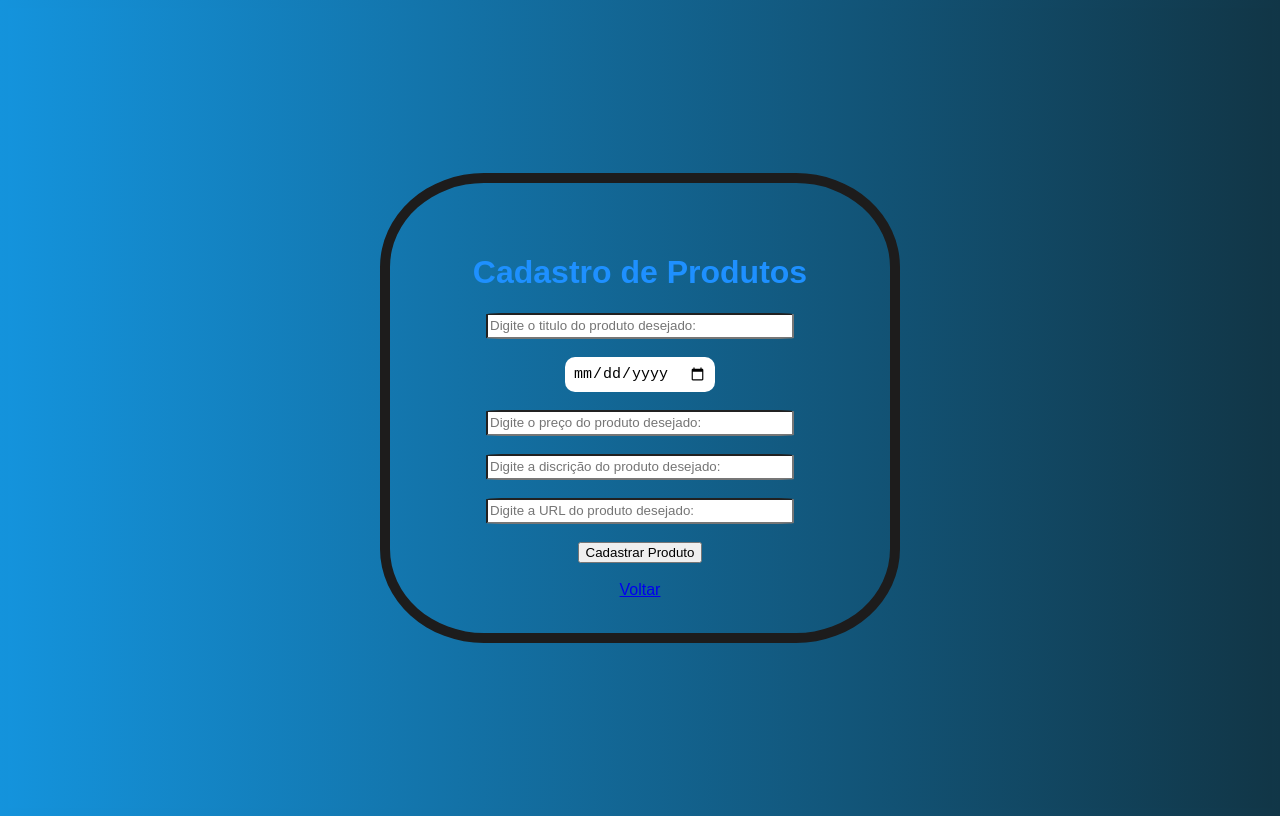
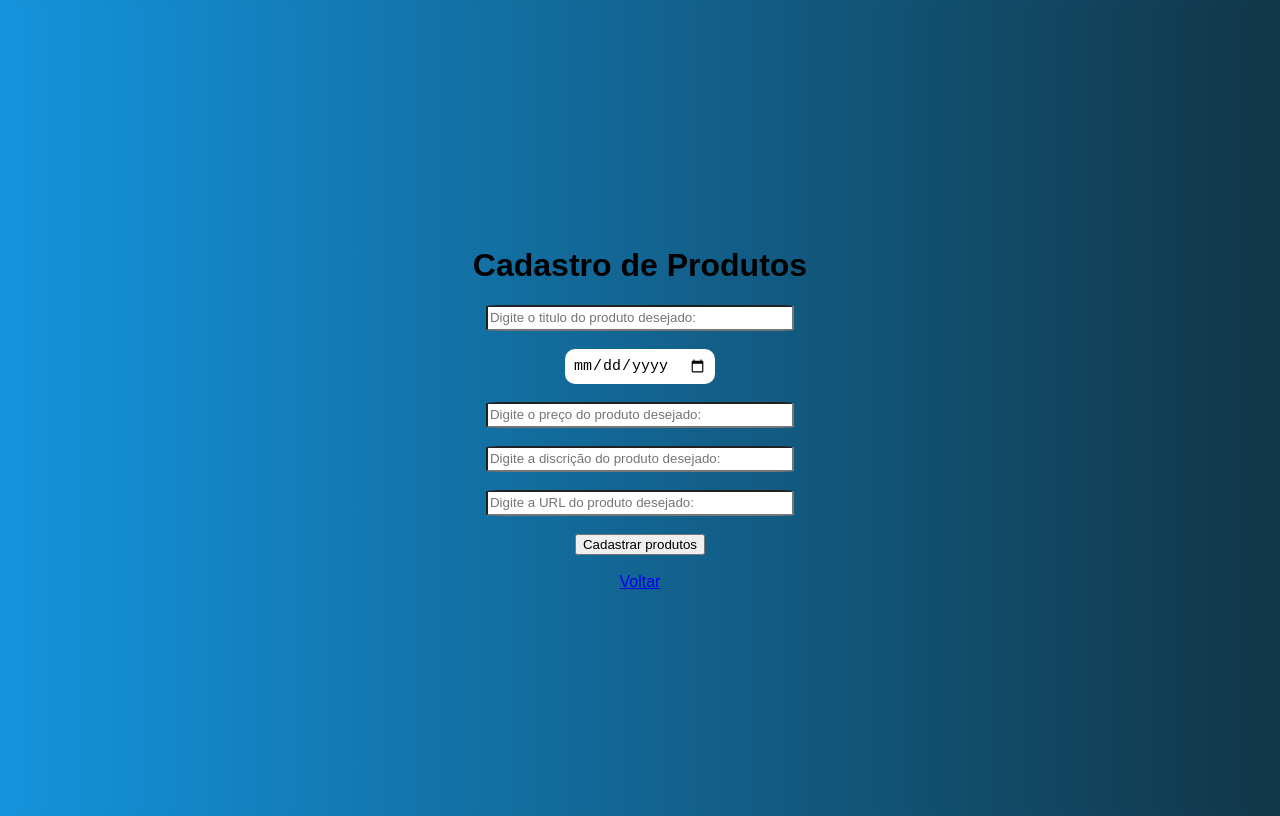
Before and after one commit to viniciussolique39/PTAC03FRONTEND, a Next.js app: page /cadastro in a window 1280 px wide. Built offline with nearby package versions, Linux system fonts and the light colour scheme.

Commit message:
Alteração de Produto para Produtos

```diff
--- a/src/app/cadastro/page.js
+++ b/src/app/cadastro/page.js
@@ -31,7 +31,7 @@ export default function Cadastro() {
 
     return (
         <div className={styles.main}>
-            <form  onSubmit={cadastrar} className={styles.form}>
+            <form  onSubmit={cadastrar}>
             <h1>Cadastro de Produtos</h1>
                 <input className={styles.input}
                     type="text"
@@ -71,7 +71,7 @@ export default function Cadastro() {
                 />
                 <br/><br/>
 
-                <button type='submit'>Cadastrar Produto</button>
+                <button type='submit'>Cadastrar produtos</button>
                 <div>
                 <br/>
                     <a href='../produtos'>Voltar</a>
--- a/src/app/page.js
+++ b/src/app/page.js
@@ -12,7 +12,7 @@ export default async function Home() {
 
   return (
 
-    <main> <Link href="/cadastro" className='cadastro'> CADASTRAR </Link>
+    <main> <Link href="/cadastro"> CADASTRAR </Link>
 
       {produtos.map(produtos => (
         <div key={produtos.codigo}>
```
